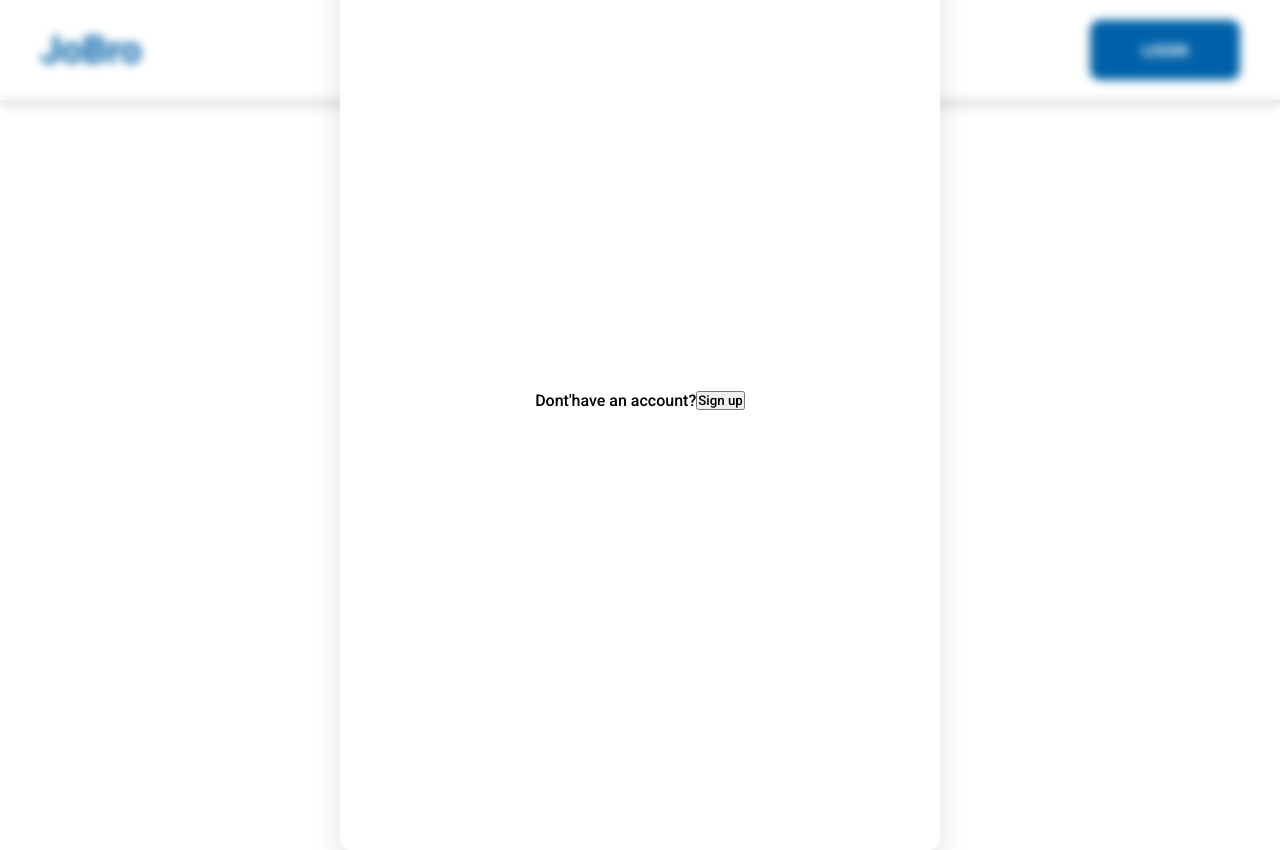
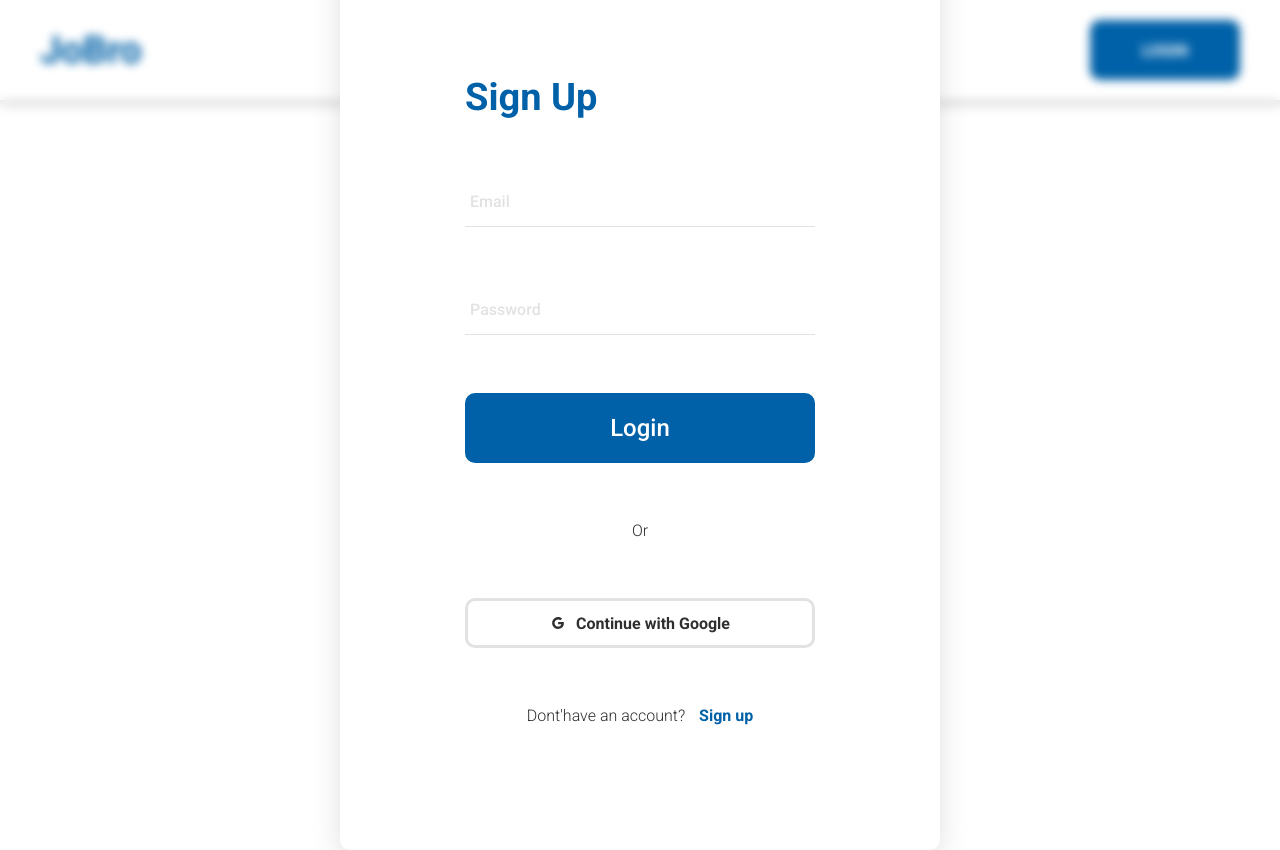
Before and after one commit to JaeilJO/chobro_frontendpart, a Next.js app: page /active in a window 1280 px wide. Both pictures are taken after a click on the button "LOGIN". Built offline with nearby package versions, Linux system fonts and the light colour scheme.

Commit message:
feat : create login feature
- create userSlice that can save access Token

```diff
--- a/src/components/Form/SignUpForm/SignUpForm.styled.ts
+++ b/src/components/Form/AuthFormStyle.ts
@@ -1,7 +1,6 @@
-import React from 'react';
 import styled from 'styled-components';
 
-export const StyledSignUpForm = styled.form`
+export const StyledAuthForm = styled.form`
     width: 350px;
     height: 650px;
     display: flex;
@@ -12,7 +11,7 @@ export const StyledSignUpForm = styled.form`
     }
 `;
 
-export const SignUpFormTitle = styled.div`
+export const AuthFormTitle = styled.div`
     font-size: ${({ theme: { fontSize } }) => fontSize.xl};
     font-weight: ${({ theme: { fontWeight } }) => fontWeight.bold};
     color: ${({ theme: { colors } }) => colors.primary};
--- a/src/components/Form/LoginForm/LoginForm.tsx
+++ b/src/components/Form/LoginForm/LoginForm.tsx
@@ -0,0 +1,81 @@
+import { changeMode } from '../../../features/authModalModeSlice';
+import { AuthFormTitle, RecomendText, RecomendTextButton, StyledAuthForm } from '../AuthFormStyle';
+import AuthButton from '../../Buttons/AuthButton/AuthButton';
+import AuthInput from '../../Input/AuthInput';
+import { Controller, SubmitHandler, useForm } from 'react-hook-form';
+import AuthLink from '../../Links/AuthLink/AuthLink';
+import { useLoginMutation } from '../../../services/authApi';
+import { useAppDispatch, useAppSelector } from '../../../store/hooks';
+import { setToken } from '../../../features/userSlice';
+const inputs: InputInfo[] = [
+    {
+        type: 'email',
+        formType: 'username',
+        title: 'Email',
+    },
+    {
+        type: 'password',
+        formType: 'password',
+        title: 'Password',
+    },
+];
+
+type InputInfo = {
+    formType: 'username' | 'password';
+    type: string;
+    title: string;
+};
+interface Inputs {
+    username: string;
+    password: string;
+}
+
+const LoginForm = () => {
+    const dispatch = useAppDispatch();
+    const [login, { isLoading, data }] = useLoginMutation();
+    const changeModalMode = () => {
+        dispatch(changeMode('signup'));
+    };
+
+    const { handleSubmit, control } = useForm({
+        defaultValues: {
+            username: '',
+            password: '',
+        },
+    });
+
+    const onSubmit: SubmitHandler<Inputs> = async (userInfo) => {
+        const res = await login(userInfo);
+        if ('data' in res) {
+            console.log(res.data);
+            dispatch(setToken(res.data));
+        } else {
+            console.log('실패');
+        }
+    };
+
+    return (
+        <StyledAuthForm onSubmit={handleSubmit(onSubmit)}>
+            <AuthFormTitle>Sign Up</AuthFormTitle>
+            {inputs.map((input) => (
+                <Controller
+                    key={input.formType}
+                    control={control}
+                    name={input.formType}
+                    render={({ field: { onChange } }) => (
+                        <AuthInput onChange={onChange} type={input.type} title={input.title} />
+                    )}
+                />
+            ))}
+            <AuthButton title="Login" backgorundColor={'primary'} color={'white'} />
+
+            <RecomendText>Or</RecomendText>
+            <AuthLink></AuthLink>
+            <RecomendText>
+                Dont'have an account? <RecomendTextButton onClick={changeModalMode}>Sign up</RecomendTextButton>
+            </RecomendText>
+        </StyledAuthForm>
+    );
+};
+
+export default LoginForm;
--- a/src/components/Form/SignUpForm/SignUpForm.tsx
+++ b/src/components/Form/SignUpForm/SignUpForm.tsx
@@ -1,12 +1,13 @@
 import React, { Dispatch, MouseEventHandler, SetStateAction, useCallback, useState } from 'react';
 import AuthButton from '../../Buttons/AuthButton/AuthButton';
 import AuthInput from '../../Input/AuthInput';
-import { RecomendText, RecomendTextButton, SignUpFormTitle, StyledSignUpForm } from './SignUpForm.styled';
+
 import { useAppDispatch } from '../../../store/hooks';
 import { changeMode } from '../../../features/authModalModeSlice';
 import { Controller, SubmitHandler, useForm } from 'react-hook-form';
 import { useSignUpMutation } from '../../../services/userApi';
 import { InputInfo, Inputs } from './types';
+import { AuthFormTitle, RecomendText, RecomendTextButton, StyledAuthForm } from '../AuthFormStyle';
 
 const inputs: InputInfo[] = [
     {
@@ -49,11 +50,11 @@ const SignUpForm = () => {
     });
 
     const onSubmit: SubmitHandler<Inputs> = async (userInfo) => {
-        try {
-            const res = await signUp(userInfo);
-            res.data ? dispatch(changeMode('login')) : console.log('실패');
-        } catch (err) {
-            console.error(err);
+        const res = await signUp(userInfo);
+        if ('data' in res) {
+            dispatch(changeMode('login'));
+        } else {
+            console.log('실패');
         }
     };
 
@@ -64,8 +65,8 @@ const SignUpForm = () => {
     };
 
     return (
-        <StyledSignUpForm onSubmit={handleSubmit(onSubmit)}>
-            <SignUpFormTitle>Sign Up</SignUpFormTitle>
+        <StyledAuthForm onSubmit={handleSubmit(onSubmit)}>
+            <AuthFormTitle>Sign Up</AuthFormTitle>
             {inputs.map((input) => (
                 <Controller
                     key={input.formType}
@@ -80,7 +81,7 @@ const SignUpForm = () => {
             <RecomendText>
                 I already have an account<RecomendTextButton onClick={moveToLoginModal}>Login!</RecomendTextButton>
             </RecomendText>
-        </StyledSignUpForm>
+        </StyledAuthForm>
     );
 };
 
--- a/src/components/Layouts/Header/Header.tsx
+++ b/src/components/Layouts/Header/Header.tsx
@@ -1,13 +1,15 @@
-import React, { useCallback, useState } from 'react';
+import React, { useCallback, useEffect, useState } from 'react';
 import { HeaderContents, StyledHeader } from './Header.styled';
 import Logo from '../../Logo/Logo';
 import Navigation from '../../Navigation/Navigation';
 import LoginButton from '../../Buttons/LoginButton/LoginButton';
 import Avatar from '../../Avatar/Avatar';
 import LoginSingupModal from '../../Modals/AuthModal/AuthUpModal';
+import { useAppSelector } from '../../../store/hooks';
 
 const Header = () => {
-    const [login, setLogin] = useState(false);
+    const isLogin = useAppSelector((state) => state.user.isLoggedIn);
+
     const [AuthModal, setAuthModal] = useState(false);
 
     return (
@@ -15,15 +17,15 @@ const Header = () => {
             <StyledHeader>
                 <HeaderContents>
                     <Logo href="/" />
-                    {login ? <Navigation /> : <></>}
-                    {login ? (
+                    {isLogin ? <Navigation /> : <></>}
+                    {isLogin ? (
                         <Avatar lastName="Jo" />
                     ) : (
                         <LoginButton AuthModal={AuthModal} setAuthModal={setAuthModal} />
                     )}
                 </HeaderContents>
             </StyledHeader>
-            {AuthModal ? <LoginSingupModal setAuthModal={setAuthModal} /> : <></>}
+            {AuthModal && !isLogin ? <LoginSingupModal setAuthModal={setAuthModal} /> : <></>}
         </>
     );
 };
--- /dev/null
+++ b/src/components/Links/AuthLink/AuthLink.styled.ts
@@ -0,0 +1,18 @@
+import Link from 'next/link';
+import styled from 'styled-components';
+
+export const StyledAuthLink = styled(Link)`
+    width: 100%;
+    height: 50px;
+    display: flex;
+    justify-content: center;
+    align-items: center;
+    border: 3px solid ${({ theme: { colors } }) => colors.gray};
+    border-radius: 10px;
+    background-color: ${({ theme: { colors } }) => colors.white};
+    text-decoration: none;
+    color: ${({ theme: { colors } }) => colors.black};
+    font-weight: ${({ theme: { fontWeight } }) => fontWeight.bold};
+    font-size: ${({ theme: { fontSize } }) => fontSize.md};
+    gap: 10px;
+`;
--- /dev/null
+++ b/src/components/Links/AuthLink/AuthLink.tsx
@@ -0,0 +1,14 @@
+import Link from 'next/link';
+import { AiOutlineGoogle } from 'react-icons/ai';
+import { StyledAuthLink } from './AuthLink.styled';
+
+const AuthLink = () => {
+    return (
+        <StyledAuthLink href={'#'}>
+            <AiOutlineGoogle />
+            Continue with Google
+        </StyledAuthLink>
+    );
+};
+
+export default AuthLink;
--- a/src/components/Modals/AuthModal/AuthUpModal.tsx
+++ b/src/components/Modals/AuthModal/AuthUpModal.tsx
@@ -5,6 +5,7 @@ import SignUpForm from '../../Form/SignUpForm/SignUpForm';
 import AuthContents from './AuthContents/AuthContents';
 import { useAppDispatch, useAppSelector } from '../../../store/hooks';
 import { changeMode } from '../../../features/authModalModeSlice';
+import LoginForm from '../../Form/LoginForm/LoginForm';
 
 interface LoginSingupModalProps {
     setAuthModal: React.Dispatch<React.SetStateAction<boolean>>;
@@ -13,10 +14,6 @@ interface LoginSingupModalProps {
 const AuthModal = ({ setAuthModal }: LoginSingupModalProps) => {
     const modalMode = useAppSelector((state) => state.authModalMode.mode);
     const dispatch = useAppDispatch();
-
-    const changemodalMode = useCallback(() => {
-        dispatch(changeMode('signup'));
-    }, [modalMode]);
 
     const remoteAuthModal = () => {
         setAuthModal((currentState) => !currentState);
@@ -31,7 +28,7 @@ const AuthModal = ({ setAuthModal }: LoginSingupModalProps) => {
             <ModalBackground onClick={remoteAuthModal}>
                 <StyledAuthModal onClick={handleAuthModalClick}>
                     <AuthContents modalMode={modalMode} mode={'login'}>
-                        Dont'have an account? <button onClick={changemodalMode}>Sign up</button>
+                        <LoginForm />
                     </AuthContents>
                     <AuthContents modalMode={modalMode} mode={'signup'}>
                         <SignUpForm />
--- /dev/null
+++ b/src/features/userSlice.ts
@@ -0,0 +1,28 @@
+import { createSlice } from '@reduxjs/toolkit';
+import type { PayloadAction } from '@reduxjs/toolkit';
+
+export interface UserState {
+    token: string;
+    isLoggedIn: boolean;
+}
+
+const initialState: UserState = {
+    token: '',
+    isLoggedIn: false,
+};
+
+export const userSlice = createSlice({
+    name: 'user',
+    initialState,
+    reducers: {
+        setToken: (state, action: PayloadAction<string>) => {
+            state.token = action.payload;
+            state.isLoggedIn = true;
+        },
+    },
+});
+
+// Action creators are generated for each case reducer function
+export const { setToken } = userSlice.actions;
+
+export default userSlice.reducer;
--- a/src/services/authApi.ts
+++ b/src/services/authApi.ts
@@ -1,16 +1,18 @@
 import { createApi, fetchBaseQuery } from '@reduxjs/toolkit/query/react';
 
 interface accessTokenInfo {
-    //아직없음
+    accessToken: string;
 }
 
 export const authApi = createApi({
     reducerPath: 'authApi',
+    tagTypes: ['Auth'],
     baseQuery: fetchBaseQuery({ baseUrl: 'http://localhost:4000/auth' }),
     endpoints: (builder) => ({
         login: builder.mutation({
             query: (body) => ({
                 url: `login`,
+                responseHandler: 'content-type',
                 method: 'POST',
                 body,
             }),
--- a/src/services/userApi.ts
+++ b/src/services/userApi.ts
@@ -1,6 +1,6 @@
 import { createApi, fetchBaseQuery } from '@reduxjs/toolkit/query/react';
 
-interface accessTokenInfo {
+interface User {
     username: string;
     firstName: string;
     lastName: string;
@@ -9,7 +9,8 @@ interface accessTokenInfo {
 }
 
 export const userApi = createApi({
-    reducerPath: 'authApi',
+    reducerPath: 'userApi',
+    tagTypes: ['User'],
     baseQuery: fetchBaseQuery({ baseUrl: 'http://localhost:4000/' }),
     endpoints: (builder) => ({
         signUp: builder.mutation({
--- a/src/store/store.ts
+++ b/src/store/store.ts
@@ -2,13 +2,16 @@ import { configureStore } from '@reduxjs/toolkit';
 import authModalModeReducer from '../features/authModalModeSlice';
 import { userApi } from '../services/userApi';
 import { authApi } from '../services/authApi';
+import userReduecer from '../features/userSlice';
 
 export const store = configureStore({
     reducer: {
         authModalMode: authModalModeReducer,
+        user: userReduecer,
         [userApi.reducerPath]: userApi.reducer,
+        [authApi.reducerPath]: authApi.reducer,
     },
-    middleware: (getDefaultMiddleware) => getDefaultMiddleware().concat(userApi.middleware),
+    middleware: (getDefaultMiddleware) => getDefaultMiddleware().concat(userApi.middleware).concat(authApi.middleware),
 });
 
 // Infer the `RootState` and `AppDispatch` types from the store itself
```
Also changed, not shown: src/components/Navigation/Navigation.tsx (+6 -1 lines).
